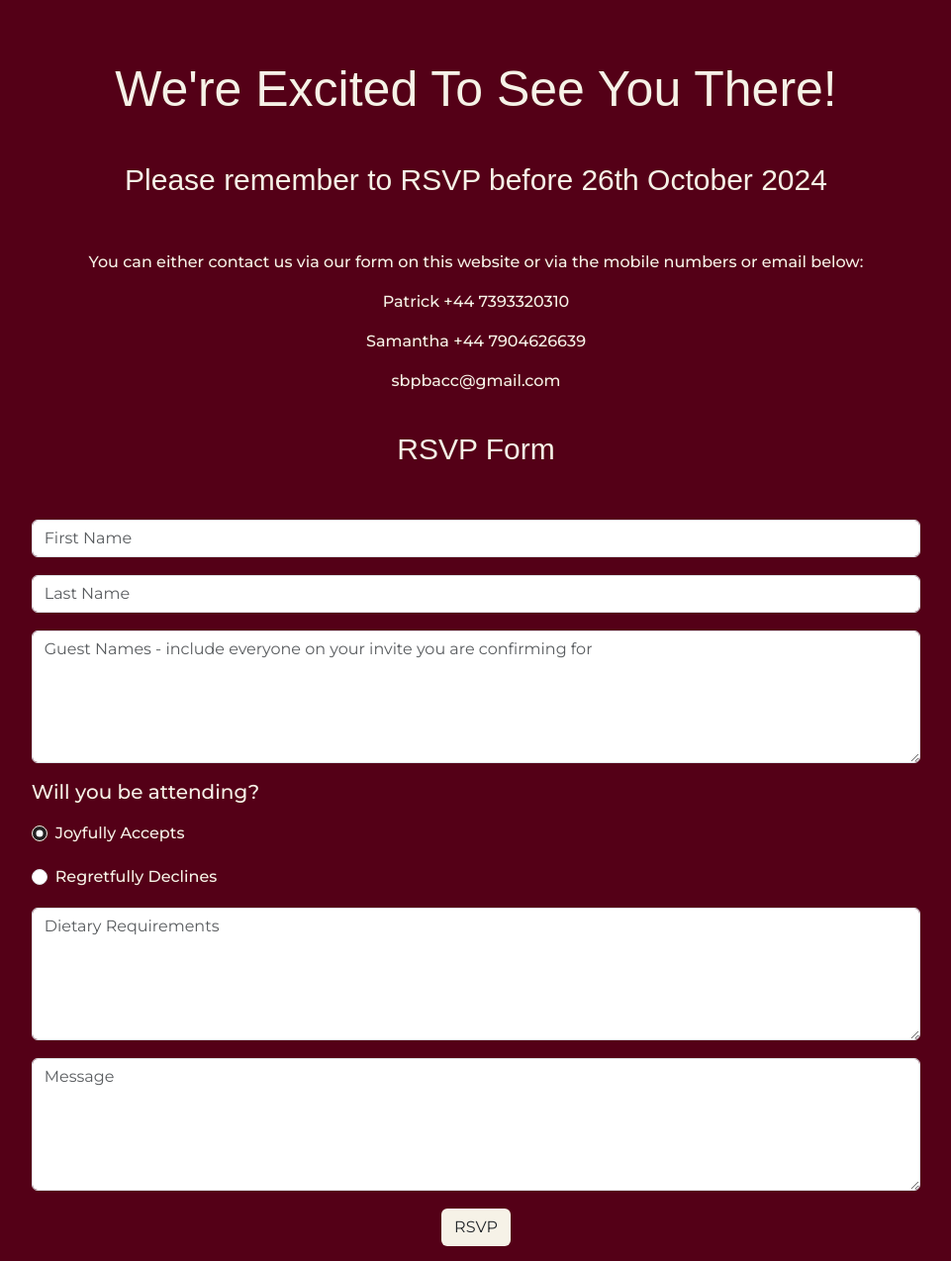
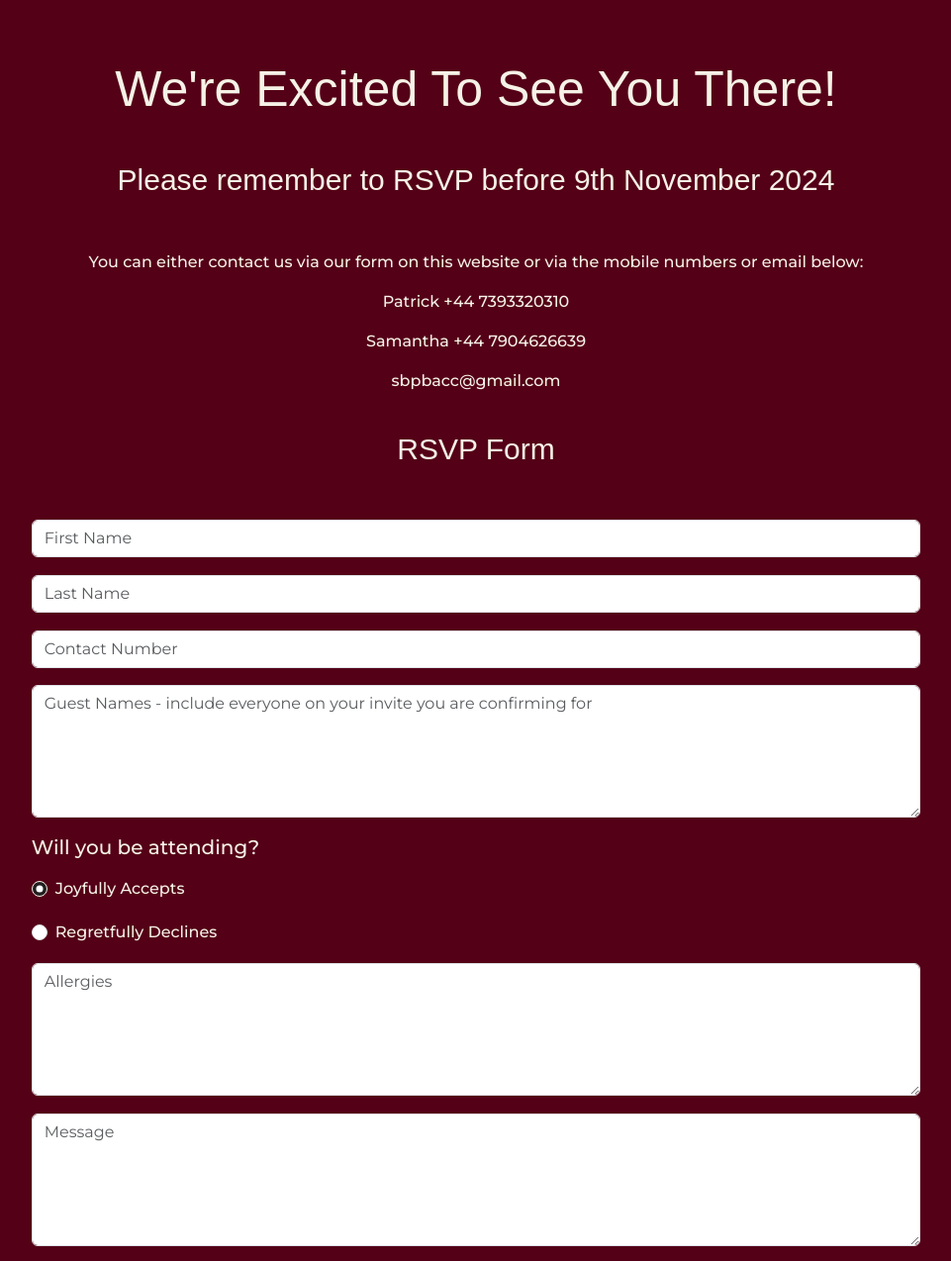
Before and after one commit to SamanthaBooth81/wedding, a website: page index.html in a window 1280 px wide. Shown: the part 3987-5261 px from the top of the page at 99% size, without its empty margins (159-1120 px from the left). Drawn offline with nearby package versions, Linux system fonts and the light colour scheme; a web font is replaced by a local one.

Commit message:
update rsvp form to include a contact number and change dietary requirements to allergies

```diff
--- a/index.html
+++ b/index.html
@@ -173,7 +173,7 @@
         </h1>
 
         <h4 class="rsvp-subheader-padding rsvp-subheading italiana-regular">
-          Please remember to RSVP before 26th October 2024
+          Please remember to RSVP before 9th November 2024
         </h4>
         <p class="montserrat-textbody-font">
           You can either contact us via our form on this website or via the mobile
@@ -212,6 +212,15 @@
             class="form-control"
             id="exampleFormControlInput1"
           />
+
+          <input
+          type="number"
+          name="Contact Number"
+          required
+          placeholder="Contact Number"
+          class="form-control"
+          id="exampleFormControlInput1"
+        />
 
           <textarea
             name="Guests"
@@ -258,7 +267,7 @@
             id=""
             cols="30"
             rows="5"
-            placeholder="Dietary Requirements"
+            placeholder="Allergies"
             class="form-control"
             id="exampleFormControlInput1"
           ></textarea>
```
